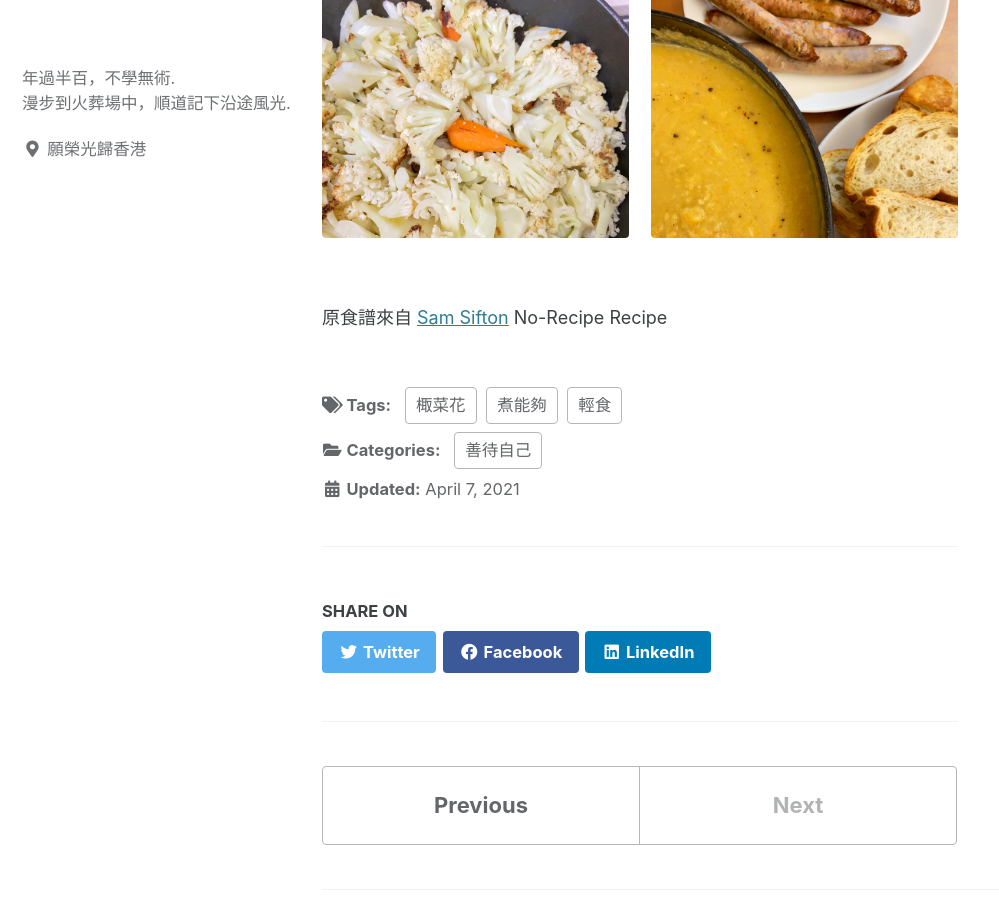
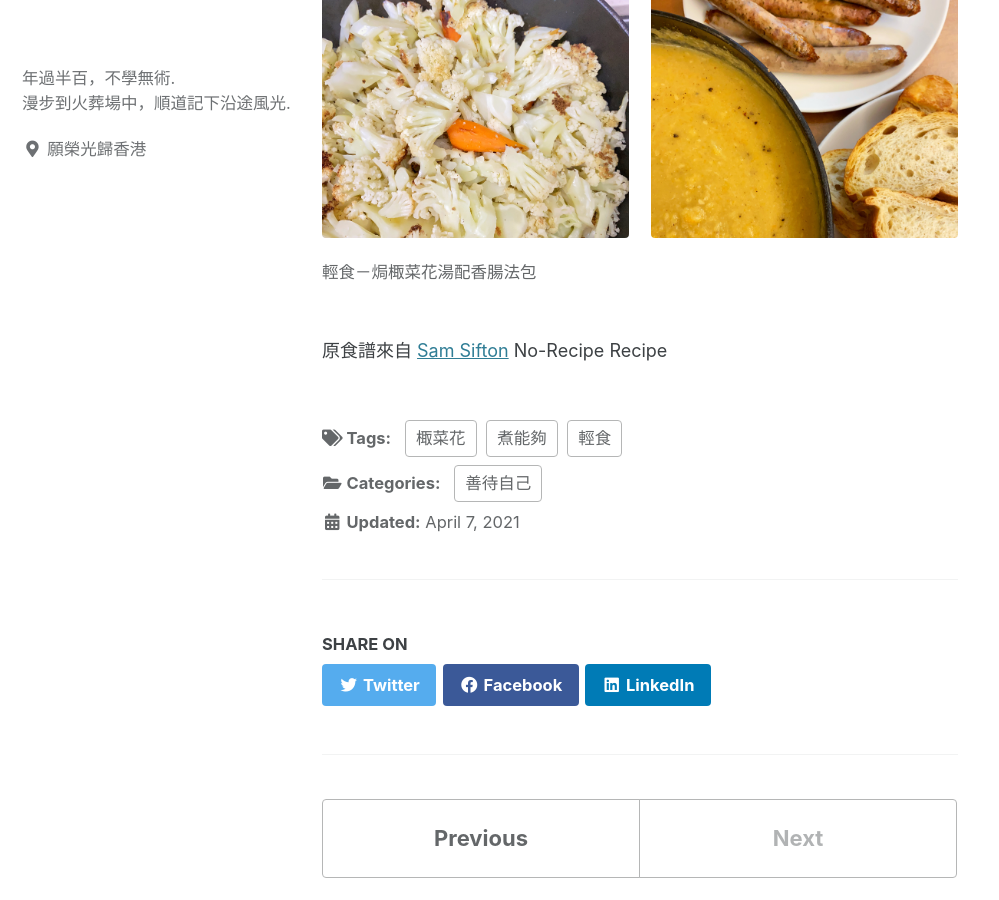
Before and after one commit to stupefii/stupefii, a Jekyll site: the page built from _posts/2021-04-07-Cauliflowwer-soup.md, in a window 1280 px wide and 900 px high, scrolled down 1620 px. Shown: the whole window, without its empty margins (0-999 px from the left). Built offline with Jekyll 4.4.1, drawn with Linux system fonts in a browser that asks for light colours; cached includes are drawn as plain includes.

Commit message:
Update 2021-04-07-Cauliflowwer-soup.md

```diff
--- a/_posts/2021-04-07-Cauliflowwer-soup.md
+++ b/_posts/2021-04-07-Cauliflowwer-soup.md
@@ -54,7 +54,7 @@ gallery:
 7. 加入適量雞湯或魚湯，用煮食棒將西蘭花完全打碎攪勻，最後加入芝士碎，再略略攪勻
 8. 收工。
 
-{% include gallery layout="half" Caption="This is a sample gallery with **Markdown support**." %}
+{% include gallery layout="half" caption="輕食－焗棷菜花湯配香腸法包" %}
 
 
 原食譜來自 [Sam Sifton](https://twitter.com/SamSifton) No-Recipe Recipe
```
